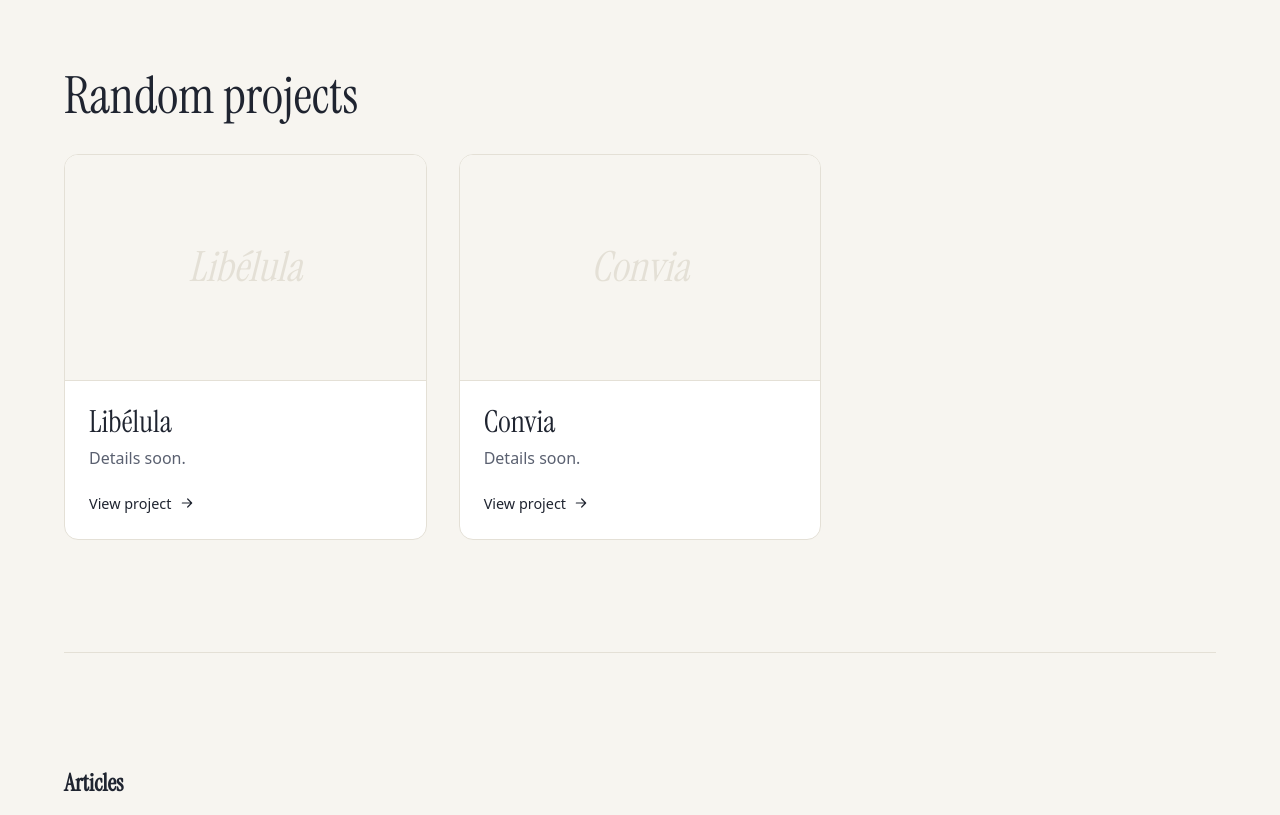
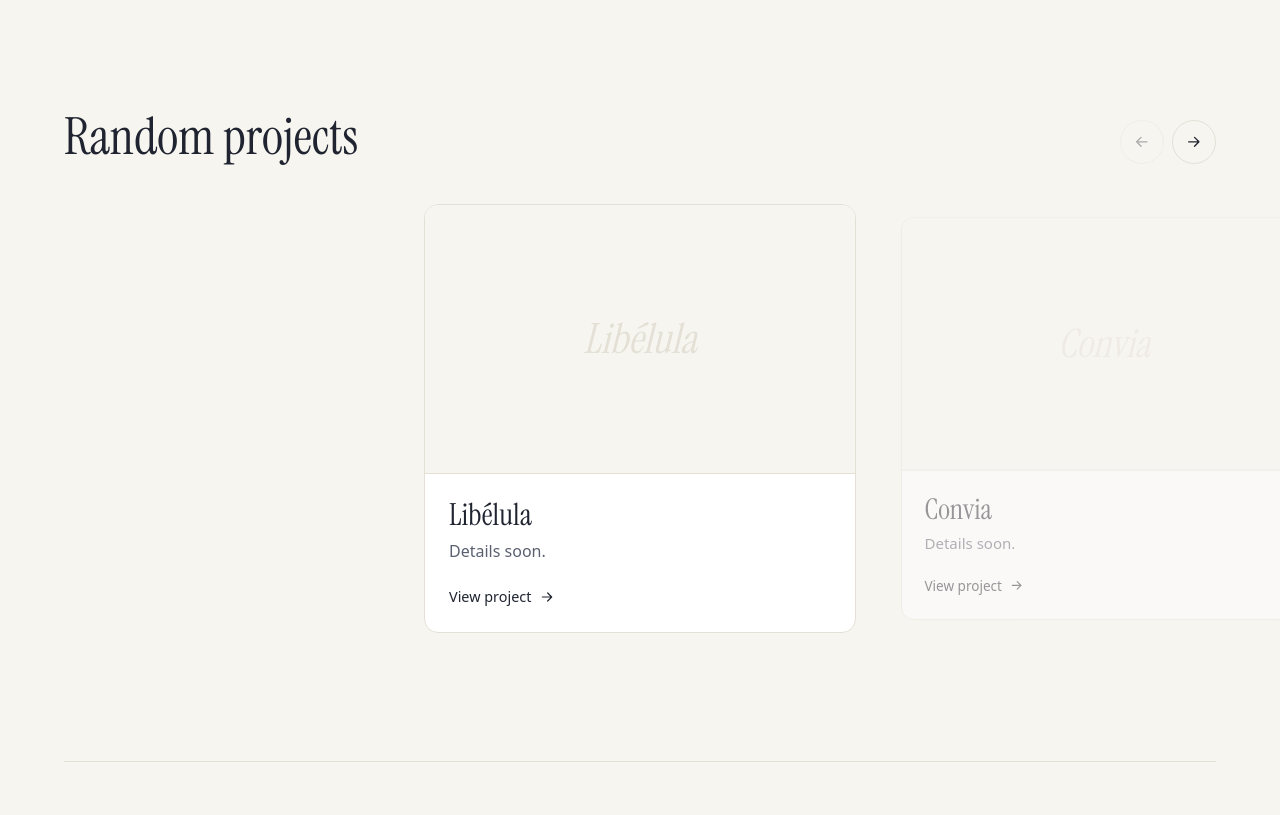
Before and after one commit to Orsi88/my-page-moojy, an Astro site: page / in a window 1280 px wide. Shown: the part 1607-2422 px from the top of the page. Built offline with nearby package versions, Linux system fonts and the light colour scheme; Astro itself is replaced by a stand-in of ours.

Commit message:
Carrossel de projetos e links dos repositórios na conta pessoal
- Projetos em carrossel, com o card em evidência sempre centralizado
- Toki, Moki e Nexo agora apontam para github.com/Orsi88

Co-Authored-By: Claude Opus 5.5 <noreply@anthropic.com>

```diff
--- a/src/components/ProjectsGrid.astro
+++ b/src/components/ProjectsGrid.astro
@@ -1,37 +1,134 @@
 ---
-// Projetos da home: uma seção por grupo (open source, aleatórios). Dados em src/data/site.ts.
+// Projetos da home: um carrossel por grupo (open source, aleatórios). Dados em src/data/site.ts.
+// O card em evidência fica sempre centralizado; os vizinhos aparecem mais apagados.
 import ProjectCard from './ProjectCard.astro';
 import { projectGroups } from '../data/site';
 ---
 
-<section id="projects" class="container projects" aria-labelledby="projects-title">
-  <p class="eyebrow" id="projects-title">
-    Projects
-  </p>
+<section id="projects" class="projects" aria-labelledby="projects-title">
+  <div class="container top">
+    <p class="eyebrow" id="projects-title">
+      Projects
+    </p>
+  </div>
 
   {projectGroups.map((group) => (
-    <section class="group" aria-labelledby={`group-${group.id}`}>
-      <h2 id={`group-${group.id}`}>{group.title}</h2>
+    <section
+      class="group"
+      aria-labelledby={`group-${group.id}`}
+      aria-roledescription="carousel"
+      data-carousel
+    >
+      <div class="container head">
+        <h2 id={`group-${group.id}`}>{group.title}</h2>
+        {group.items.length > 1 && (
+          <div class="controls">
+            <button type="button" data-prev aria-label={`Previous ${group.title} project`}>
+              <svg viewBox="0 0 24 24" aria-hidden="true">
+                <path d="M19 12H5M11 6l-6 6 6 6" />
+              </svg>
+            </button>
+            <button type="button" data-next aria-label={`Next ${group.title} project`}>
+              <svg viewBox="0 0 24 24" aria-hidden="true">
+                <path d="M5 12h14M13 6l6 6-6 6" />
+              </svg>
+            </button>
+          </div>
+        )}
+      </div>
       {group.items.length ? (
-        <ul class="grid">
+        <ul class="track">
           {group.items.map((p) => (
-            <li>
+            <li class="slide" aria-roledescription="slide" aria-label={p.name}>
               <ProjectCard project={p} />
             </li>
           ))}
         </ul>
       ) : (
-        <p class="empty">{group.empty}</p>
+        <p class="container empty">{group.empty}</p>
       )}
     </section>
   ))}
 </section>
 
+<script>
+  const reduceMotion = matchMedia('(prefers-reduced-motion: reduce)');
+
+  document.querySelectorAll<HTMLElement>('[data-carousel]').forEach((root) => {
+    const track = root.querySelector<HTMLElement>('.track');
+    if (!track) return;
+    const slides = [...track.querySelectorAll<HTMLElement>('.slide')];
+    const prev = root.querySelector<HTMLButtonElement>('[data-prev]');
+    const next = root.querySelector<HTMLButtonElement>('[data-next]');
+    let active = 0;
+
+    // rola o trilho até o card ficar no centro
+    const center = (i: number, smooth = true) => {
+      const slide = slides[i];
+      track.scrollTo({
+        left: slide.offsetLeft - (track.clientWidth - slide.offsetWidth) / 2,
+        behavior: smooth && !reduceMotion.matches ? 'smooth' : 'auto',
+      });
+    };
+
+    // o card mais perto do centro é o que está em evidência
+    const update = () => {
+      const middle = track.scrollLeft + track.clientWidth / 2;
+      let best = 0;
+      let bestDistance = Infinity;
+      slides.forEach((slide, i) => {
+        const distance = Math.abs(slide.offsetLeft + slide.offsetWidth / 2 - middle);
+        if (distance < bestDistance) {
+          bestDistance = distance;
+          best = i;
+        }
+      });
+      active = best;
+      slides.forEach((slide, i) => slide.toggleAttribute('data-active', i === best));
+      if (prev) prev.disabled = best === 0;
+      if (next) next.disabled = best === slides.length - 1;
+    };
+
+    let frame = 0;
+    track.addEventListener(
+      'scroll',
+      () => {
+        cancelAnimationFrame(frame);
+        frame = requestAnimationFrame(update);
+      },
+      { passive: true },
+    );
+    prev?.addEventListener('click', () => center(Math.max(0, active - 1)));
+    next?.addEventListener('click', () => center(Math.min(slides.length - 1, active + 1)));
+
+    slides.forEach((slide, i) => {
+      // clicar num card lateral só traz ele para o centro; o do centro abre o projeto
+      slide.addEventListener('click', (event) => {
+        if (i !== active) {
+          event.preventDefault();
+          center(i);
+        }
+      });
+      // navegando pelo teclado, o card focado vai para o centro
+      slide.addEventListener('focusin', () => center(i));
+    });
+
+    // começa pelo card do meio
+    center(Math.floor((slides.length - 1) / 2), false);
+    update();
+    new ResizeObserver(() => center(active, false)).observe(track);
+  });
+</script>
+
 <style>
   .projects {
-    padding-block: clamp(4rem, 10vw, 7rem);
+    --card-w: clamp(17rem, 34vw, 27rem);
+    padding-bottom: clamp(4rem, 10vw, 7rem);
+    scroll-margin-top: 1rem;
+  }
+  .top {
+    padding-top: clamp(4rem, 10vw, 7rem);
     border-top: 1px solid var(--border);
-    scroll-margin-top: 1rem;
   }
   .eyebrow {
     display: flex;
@@ -53,31 +150,101 @@ import { projectGroups } from '../data/site';
   .group + .group {
     margin-top: clamp(4rem, 9vw, 6rem);
   }
+  .head {
+    display: flex;
+    align-items: flex-end;
+    justify-content: space-between;
+    gap: 1rem;
+    margin-bottom: 2rem;
+  }
   h2 {
-    margin: 0 0 2rem;
+    margin: 0;
     font-size: clamp(2.2rem, 4.5vw, 3.2rem);
     font-weight: 400;
     line-height: 1.05;
   }
-  .grid {
+
+  /* setas */
+  .controls {
+    display: flex;
+    gap: 0.5rem;
+  }
+  .controls button {
+    display: grid;
+    place-items: center;
+    width: 2.75rem;
+    height: 2.75rem;
+    padding: 0;
+    color: var(--text);
+    background: none;
+    border: 1px solid var(--border);
+    border-radius: 999px;
+    cursor: pointer;
+    transition:
+      border-color 200ms ease,
+      opacity 200ms ease;
+  }
+  .controls button:hover:not(:disabled) {
+    border-color: var(--text);
+  }
+  .controls button:disabled {
+    opacity: 0.35;
+    cursor: default;
+  }
+  .controls svg {
+    width: 1.1rem;
+    height: 1.1rem;
+    fill: none;
+    stroke: currentColor;
+    stroke-width: 1.8;
+    stroke-linecap: round;
+    stroke-linejoin: round;
+  }
+
+  /* trilho: ocupa a largura toda da tela; o espaço nas pontas deixa o primeiro e o
+     último card chegarem ao centro */
+  .track {
+    position: relative;
+    display: flex;
+    gap: clamp(1rem, 2.5vw, 2rem);
+    margin: 0;
+    padding: 0.5rem calc(50% - var(--card-w) / 2) 1rem;
     list-style: none;
-    padding: 0;
+    overflow-x: auto;
+    scroll-snap-type: x mandatory;
+    scrollbar-width: none;
+    overscroll-behavior-x: contain;
+  }
+  .track::-webkit-scrollbar {
+    display: none;
+  }
+  .slide {
+    flex: 0 0 var(--card-w);
+    scroll-snap-align: center;
+    opacity: 0.45;
+    transform: scale(0.94);
+    transition:
+      opacity 350ms ease,
+      transform 350ms ease;
+  }
+  .slide[data-active] {
+    opacity: 1;
+    transform: none;
+  }
+  .slide:not([data-active]) :global(.card) {
+    cursor: pointer;
+  }
+
+  .empty {
     margin: 0;
-    display: grid;
-    gap: var(--space);
-    /* três por linha em desktop (CA-04), empilhados no celular (CA-05) */
-    grid-template-columns: repeat(auto-fit, minmax(min(100%, 18rem), 1fr));
+    padding-block: 2rem;
+    border-block: 1px solid var(--border);
+    color: var(--text-muted);
   }
-  @media (min-width: 960px) {
-    .grid {
-      grid-template-columns: repeat(3, 1fr);
+
+  @media (max-width: 700px) {
+    .projects {
+      --card-w: 82vw;
     }
   }
-  .empty {
-    margin: 0;
-    padding: 2rem 0;
-    border-top: 1px solid var(--border);
-    border-bottom: 1px solid var(--border);
-    color: var(--text-muted);
-  }
 </style>
--- a/src/data/site.ts
+++ b/src/data/site.ts
@@ -69,7 +69,7 @@ export const projectGroups: {
         description:
           'Generates and validates test data, files and documents. Everything runs in your browser, so nothing leaves your machine.',
         preview: null,
-        repo: 'https://github.com/toki-mass/Toki',
+        repo: 'https://github.com/Orsi88/Toki',
         appUrl: 'https://toki.moojy.com.br',
         direct: true, // o Toki é a própria página dele
       },
@@ -80,8 +80,8 @@ export const projectGroups: {
         description:
           'A local workspace for AI-assisted work. It turns a folder into a project with context, notes, activities and agents, and works with the AI you already use. No account, no server, no lock-in.',
         preview: null,
-        repo: 'https://github.com/moki-app/Moki',
-        release: 'moki-app/Moki',
+        repo: 'https://github.com/Orsi88/Moki',
+        release: 'Orsi88/Moki',
       },
       {
         id: 'nexo',
@@ -90,11 +90,11 @@ export const projectGroups: {
         description:
           'An open source panel to discover, configure, run, monitor and share test automation pipelines on Azure DevOps and GitHub Actions. There is no hosted version: you run your own instance.',
         preview: null,
-        repo: 'https://github.com/nexo-pipelines/nexo',
+        repo: 'https://github.com/Orsi88/nexo',
         selfHost: {
           commands:
-            'git clone https://github.com/nexo-pipelines/nexo.git\ncd nexo/deploy/compose\ncp .env.example .env    # change every value\ndocker compose up -d --build',
-          docs: 'https://github.com/nexo-pipelines/nexo#instalação-self-hosted',
+            'git clone https://github.com/Orsi88/nexo.git\ncd nexo/deploy/compose\ncp .env.example .env    # change every value\ndocker compose up -d --build',
+          docs: 'https://github.com/Orsi88/nexo#instalação-self-hosted',
         },
       },
     ],
```
